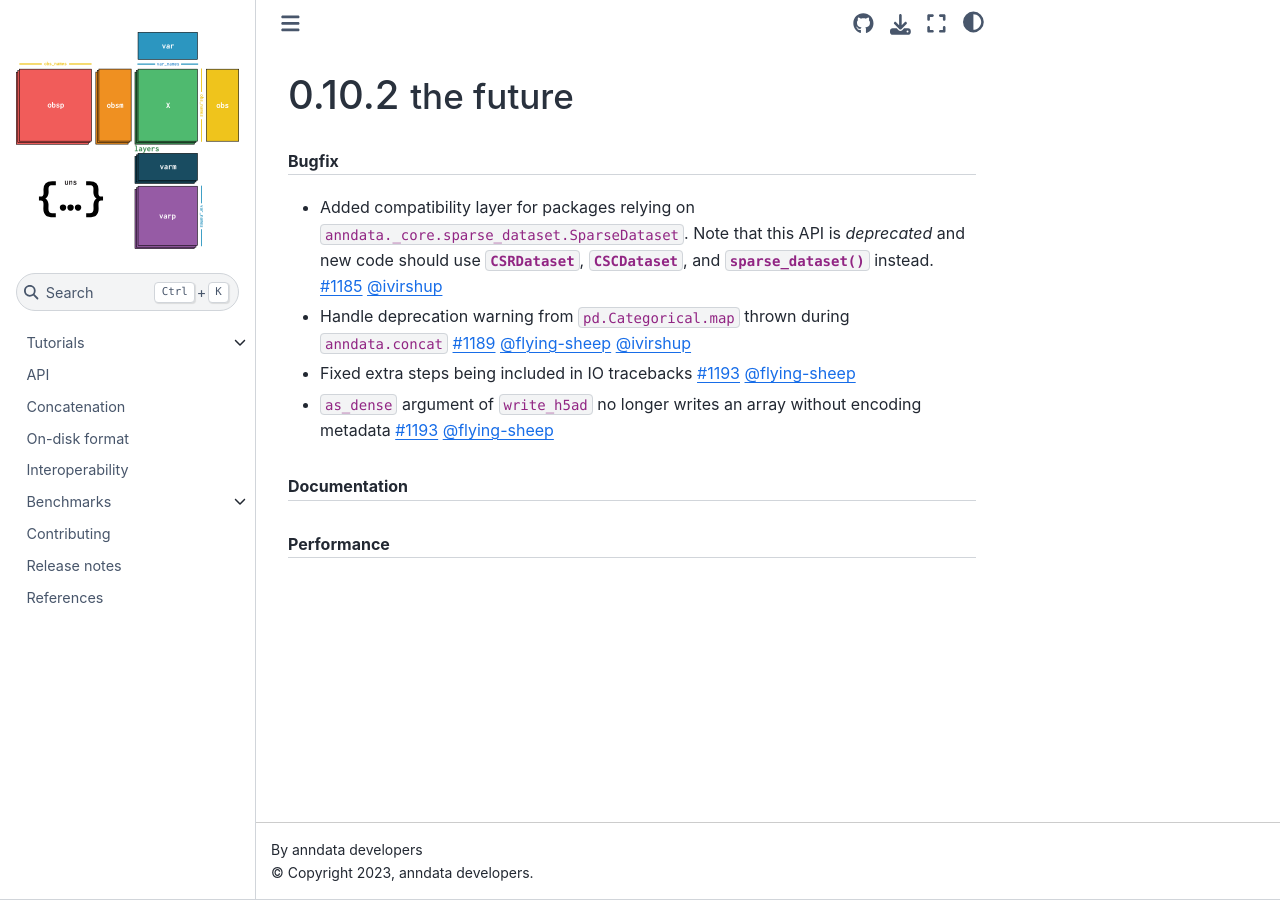
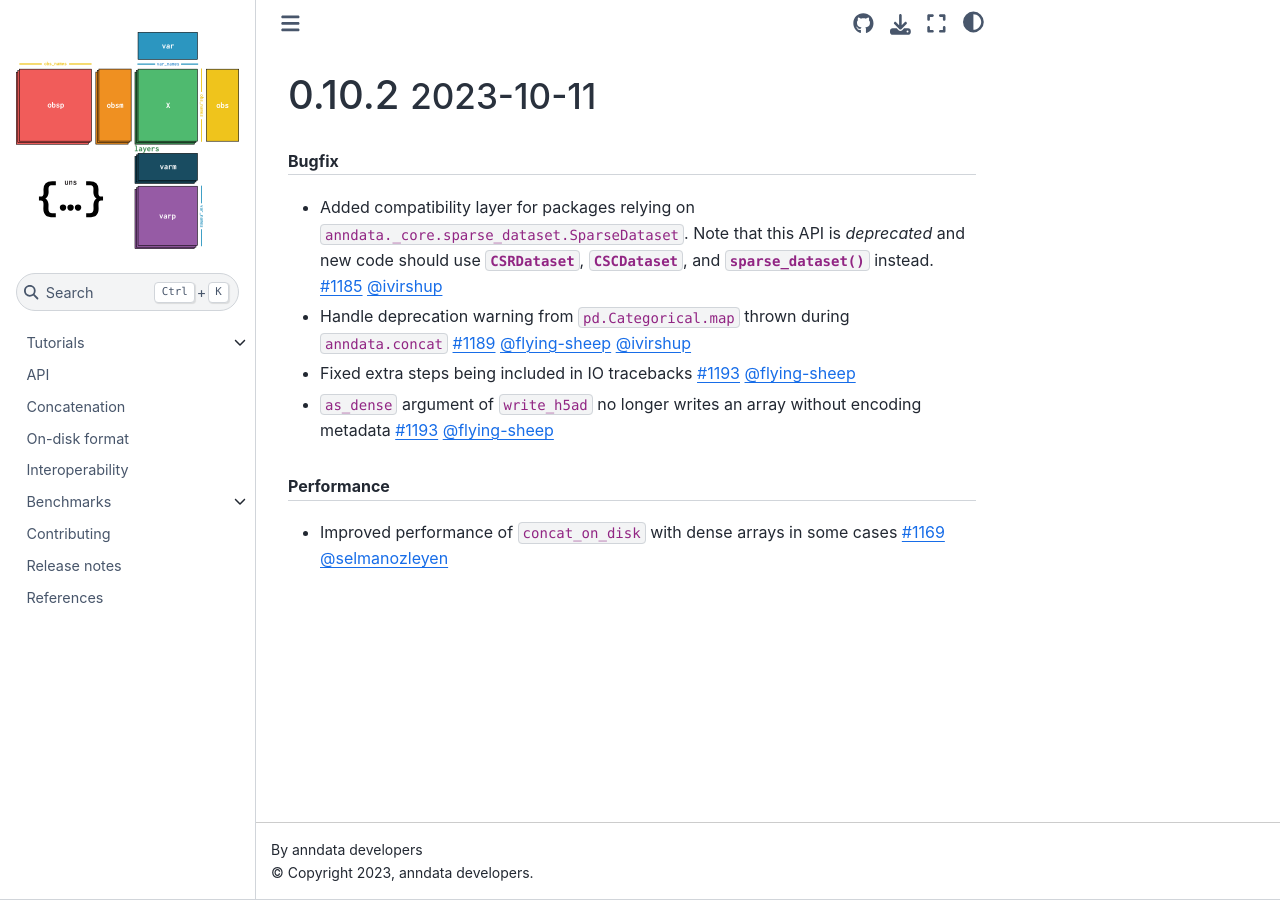
Before and after one commit to scverse/anndata, a Sphinx documentation site: the page built from docs/release-notes/0.10.2.md, in a window 1280 px wide. Built offline with Sphinx 7.4.7 and the Sphinx Book theme 1.1.4, drawn with Linux system fonts in a browser that asks for light colours.

Commit message:
Backport PR #1192: Prep release notes

````diff
--- a/docs/release-notes/0.10.2.md
+++ b/docs/release-notes/0.10.2.md
@@ -1,4 +1,4 @@
-### 0.10.2 {small}`the future`
+### 0.10.2 {small}`2023-10-11`
 
 ```{rubric} Bugfix
 ```
@@ -10,8 +10,8 @@
 * Fixed extra steps being included in IO tracebacks {pr}`1193` {user}`flying-sheep`
 * `as_dense` argument of `write_h5ad` no longer writes an array without encoding metadata {pr}`1193` {user}`flying-sheep`
 
-```{rubric} Documentation
-```
 
 ```{rubric} Performance
 ```
+
+* Improved performance of `concat_on_disk` with dense arrays in some cases {pr}`1169` {user}`selmanozleyen`
````
